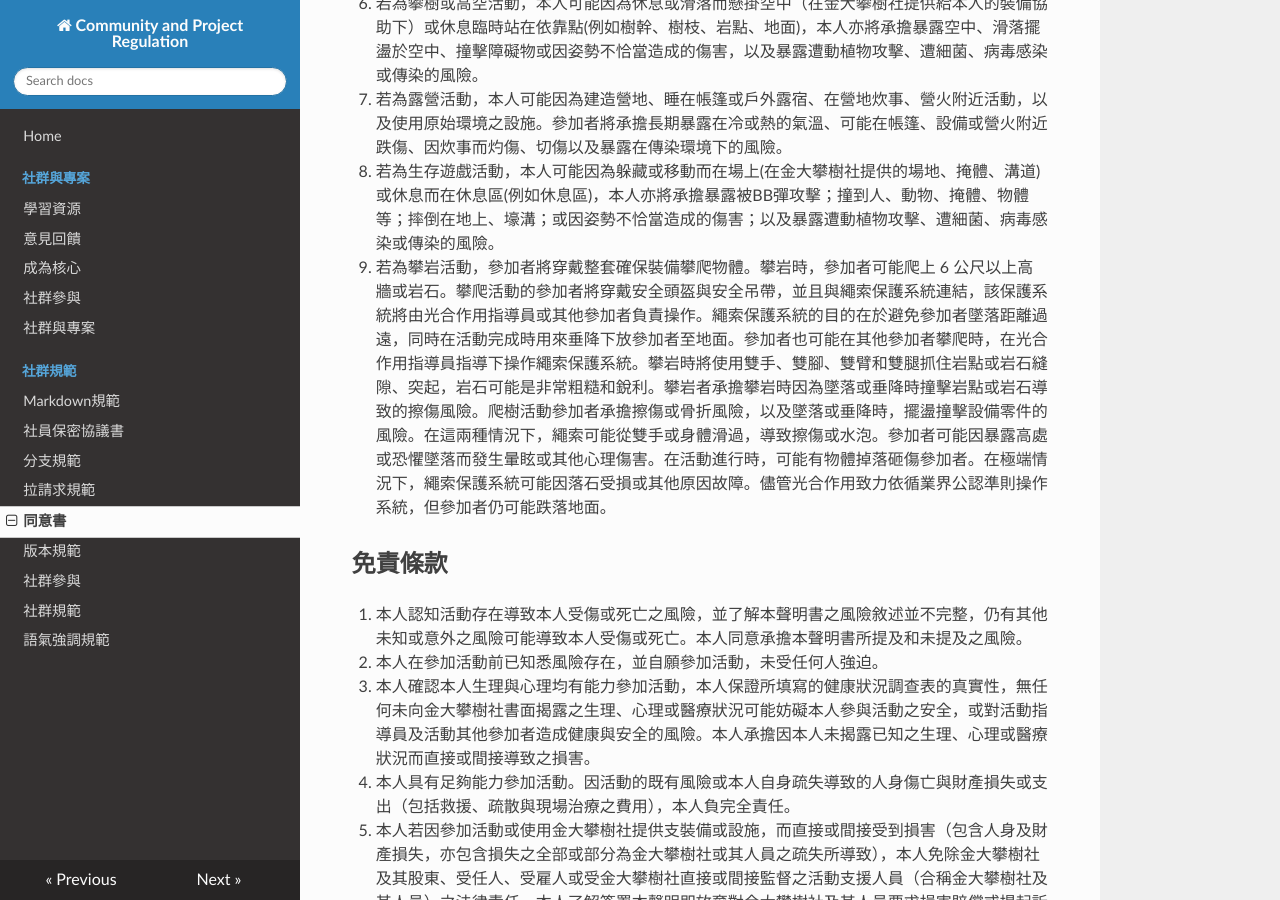
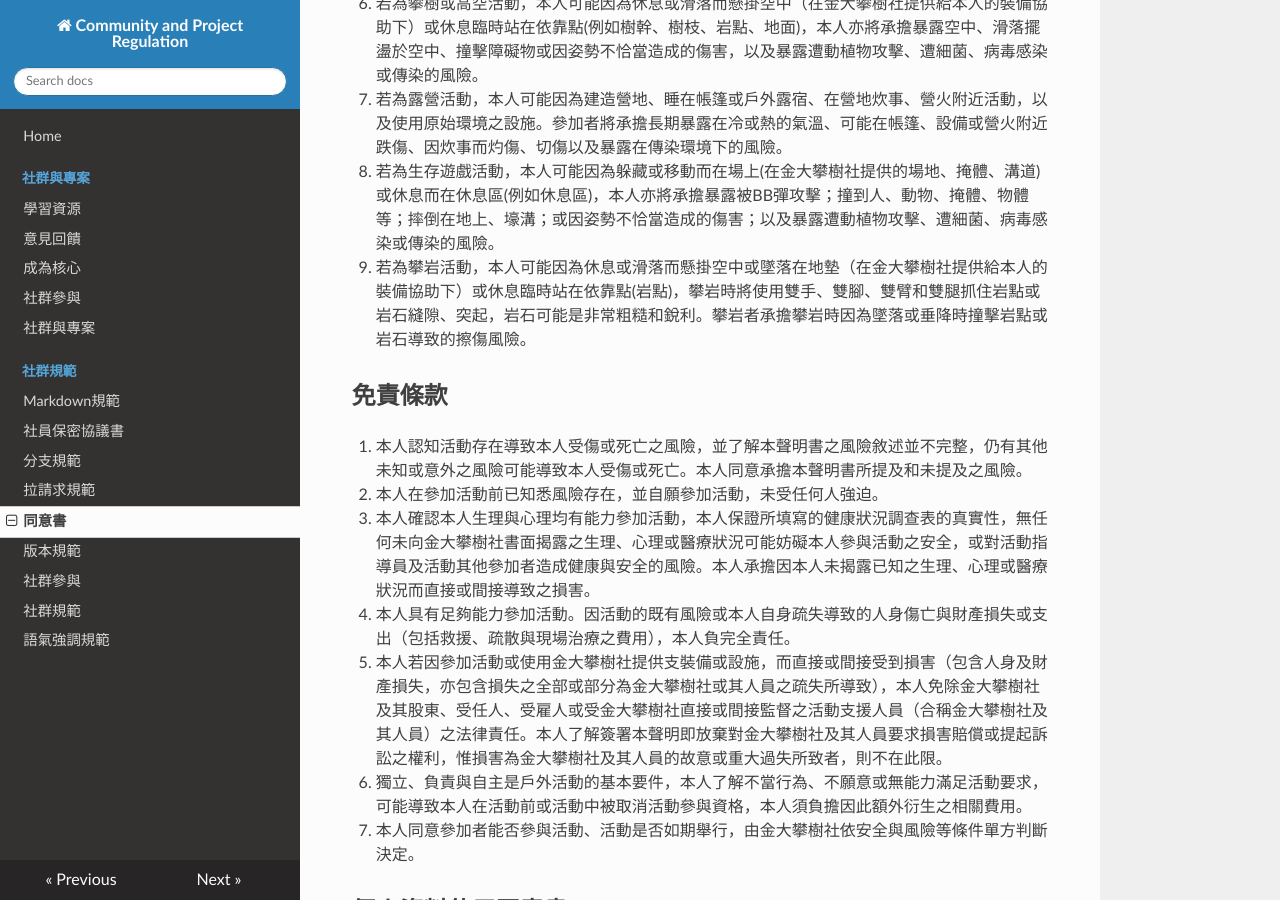
Before and after one commit to NQU-Agile-Tree-Climbing-Club/community-regulation, an MkDocs documentation site: the page built from docs/社群規範/活動同意書.md, in a window 1280 px wide and 900 px high, scrolled down 3315 px. Built offline with MkDocs 1.6.1, drawn with Linux system fonts in a browser that asks for light colours; nearby versions of some CDN libraries.

Commit message:
此提交將更新攀岩相關資訊
修改項目:

模組:

議題2

```diff
--- a/docs/社群規範/活動同意書.md
+++ b/docs/社群規範/活動同意書.md
@@ -97,7 +97,7 @@
 5. 若為攀樹或高空活動，本人可能因為休息或滑落而懸掛空中（在金大攀樹社提供給本人的裝備協助下）或休息臨時站在依靠點(例如樹幹、樹枝、岩點、地面)，本人亦將承擔暴露空中、滑落擺盪於空中、撞擊障礙物或因姿勢不恰當造成的傷害，以及暴露遭動植物攻擊、遭細菌、病毒感染或傳染的風險。
 5. 若為露營活動，本人可能因為建造營地、睡在帳篷或戶外露宿、在營地炊事、營火附近活動，以及使用原始環境之設施。參加者將承擔長期暴露在冷或熱的氣溫、可能在帳篷、設備或營火附近跌傷、因炊事而灼傷、切傷以及暴露在傳染環境下的風險。
 6. 若為生存遊戲活動，本人可能因為躲藏或移動而在場上(在金大攀樹社提供的場地、掩體、溝道)或休息而在休息區(例如休息區)，本人亦將承擔暴露被BB彈攻擊；撞到人、動物、掩體、物體等；摔倒在地上、壕溝；或因姿勢不恰當造成的傷害；以及暴露遭動植物攻擊、遭細菌、病毒感染或傳染的風險。
-1. 若為攀岩活動，參加者將穿戴整套確保裝備攀爬物體。攀岩時，參加者可能爬上 6 公尺以上高牆或岩石。攀爬活動的參加者將穿戴安全頭盔與安全吊帶，並且與繩索保護系統連結，該保護系統將由光合作用指導員或其他參加者負責操作。繩索保護系統的目的在於避免參加者墜落距離過遠，同時在活動完成時用來垂降下放參加者至地面。參加者也可能在其他參加者攀爬時，在光合作用指導員指導下操作繩索保護系統。攀岩時將使用雙手、雙腳、雙臂和雙腿抓住岩點或岩石縫隙、突起，岩石可能是非常粗糙和銳利。攀岩者承擔攀岩時因為墜落或垂降時撞擊岩點或岩石導致的擦傷風險。爬樹活動參加者承擔擦傷或骨折風險，以及墜落或垂降時，擺盪撞擊設備零件的風險。在這兩種情況下，繩索可能從雙手或身體滑過，導致擦傷或水泡。參加者可能因暴露高處或恐懼墜落而發生暈眩或其他心理傷害。在活動進行時，可能有物體掉落砸傷參加者。在極端情況下，繩索保護系統可能因落石受損或其他原因故障。儘管光合作用致力依循業界公認準則操作系統，但參加者仍可能跌落地面。
+1. 若為攀岩活動，本人可能因為休息或滑落而懸掛空中或墜落在地墊（在金大攀樹社提供給本人的裝備協助下）或休息臨時站在依靠點(岩點)，攀岩時將使用雙手、雙腳、雙臂和雙腿抓住岩點或岩石縫隙、突起，岩石可能是非常粗糙和銳利。攀岩者承擔攀岩時因為墜落或垂降時撞擊岩點或岩石導致的擦傷風險。
 
 ## 免責條款
 
```
